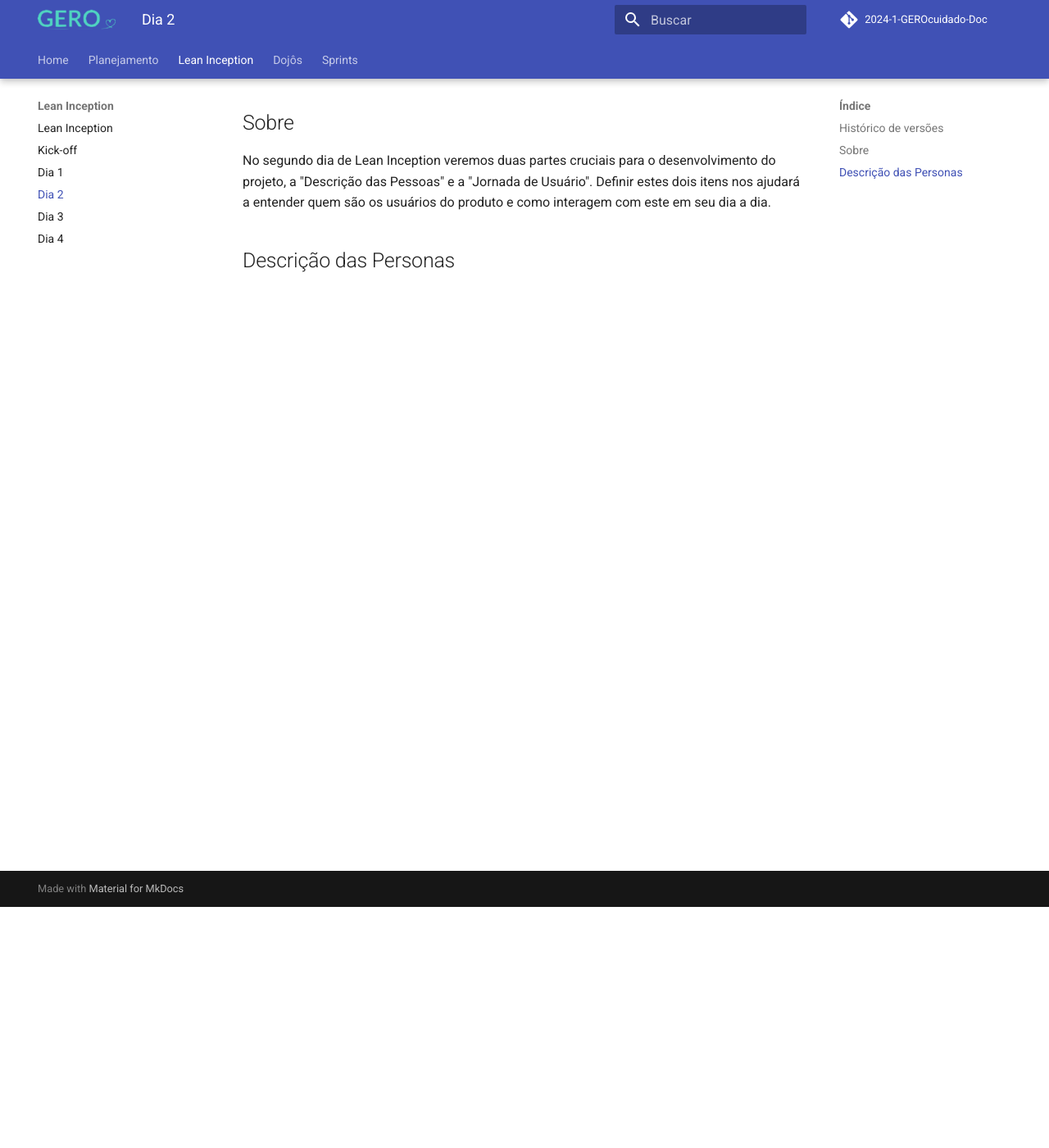
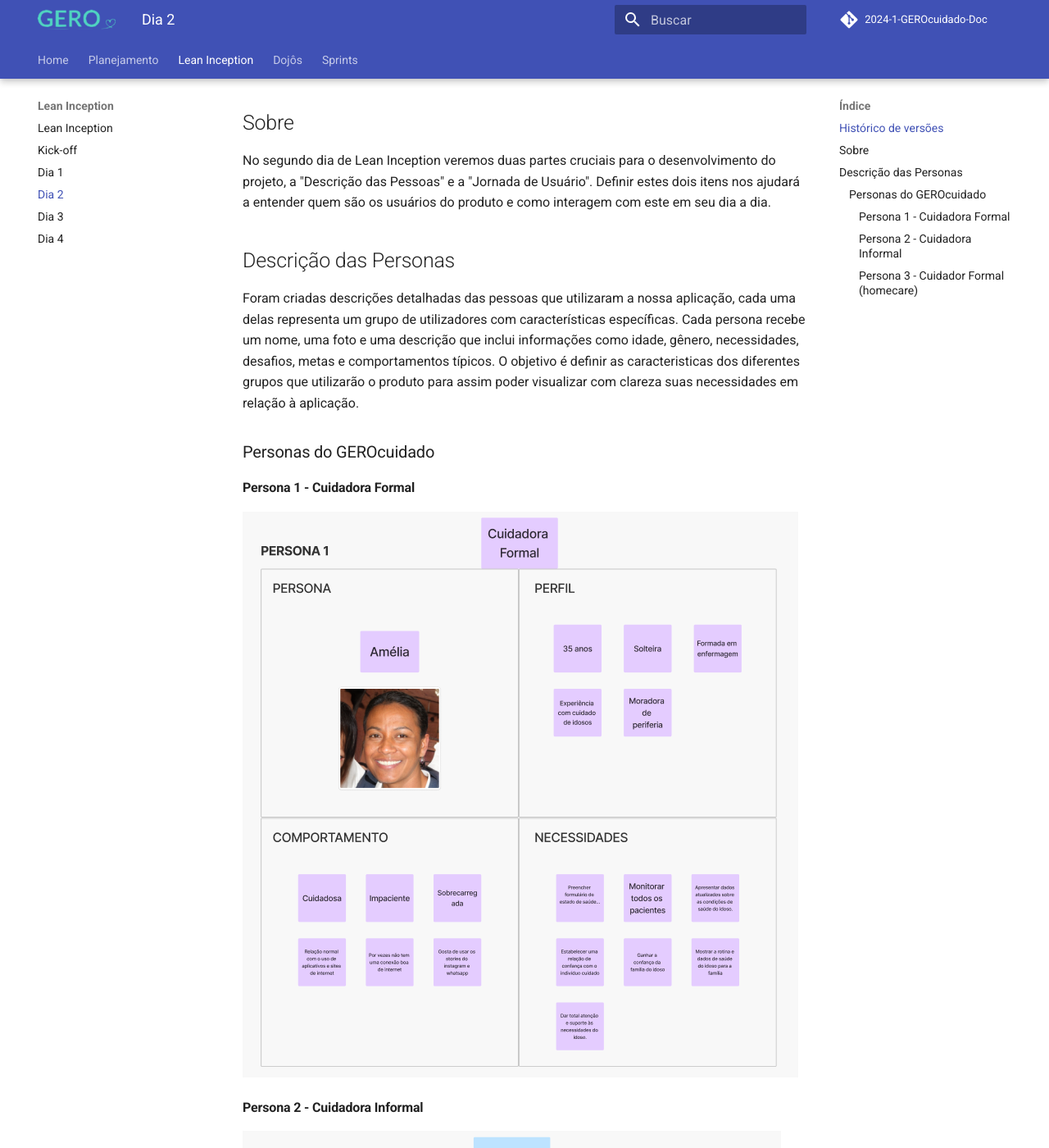
Before and after one commit to fga-eps-mds/2024-1-GEROcuidado-Doc, an MkDocs documentation site: the page built from docs/lean_inception/dia_2.md, in a window 1280 px wide and 1400 px high, scrolled down 294 px. Shown: the whole window at 82% size. Built offline with MkDocs 1.6.1 and Material for MkDocs 9.7.7, drawn with Linux system fonts in a browser that asks for light colours; comment, search, counter and statistics services are not loaded; some of the changed text lies outside the part shown.

Commit message:
docs: added description of people

```diff
--- a/docs/lean_inception/dia_2.md
+++ b/docs/lean_inception/dia_2.md
@@ -3,9 +3,23 @@
 ## Histórico de versões
 |    Data    | Versão |      Descrição       |                    Autor                     |
 |:----------:|:------:|:--------------------:|:--------------------------------------------:|
-| 06/04/2024 |  1.0   | Criação do documento | [Sebastian Zuzunaga](https://github.com/sebazac332) |
+| 13/04/2024 |  1.0   | Criação do documento | [Sebastian Zuzunaga](https://github.com/sebazac332) |
 
 ## Sobre
 No segundo dia de Lean Inception veremos duas partes cruciais para o desenvolvimento do projeto, a "Descrição das Pessoas" e a "Jornada de Usuário". Definir estes dois itens nos ajudará a entender quem são os usuários do produto e como interagem com este em seu dia a dia.
 
 ## Descrição das Personas
+Foram criadas descrições detalhadas das pessoas que utilizaram a nossa aplicação, cada uma delas representa um grupo de utilizadores com características específicas. Cada persona recebe um nome, uma foto e uma descrição que inclui informações como idade, gênero, necessidades, desafios, metas e comportamentos típicos. O objetivo é definir as caracteristicas dos diferentes grupos que utilizarão o produto para assim poder visualizar com clareza suas necessidades em relação à aplicação.
+
+### Personas do GEROcuidado
+#### Persona 1 - Cuidadora Formal
+
+![image](../assets/GEROpessoa1.PNG)
+
+#### Persona 2 - Cuidadora Informal
+
+![image](../assets/GEROpessoa2.PNG)
+
+#### Persona 3 - Cuidador Formal (homecare)
+
+![image](../assets/GEROpessoa3.PNG)
```
Also changed, not shown: docs/assets/GEROpessoa1.PNG (added), docs/assets/GEROpessoa2.PNG (added), docs/assets/GEROpessoa3.PNG (added).
